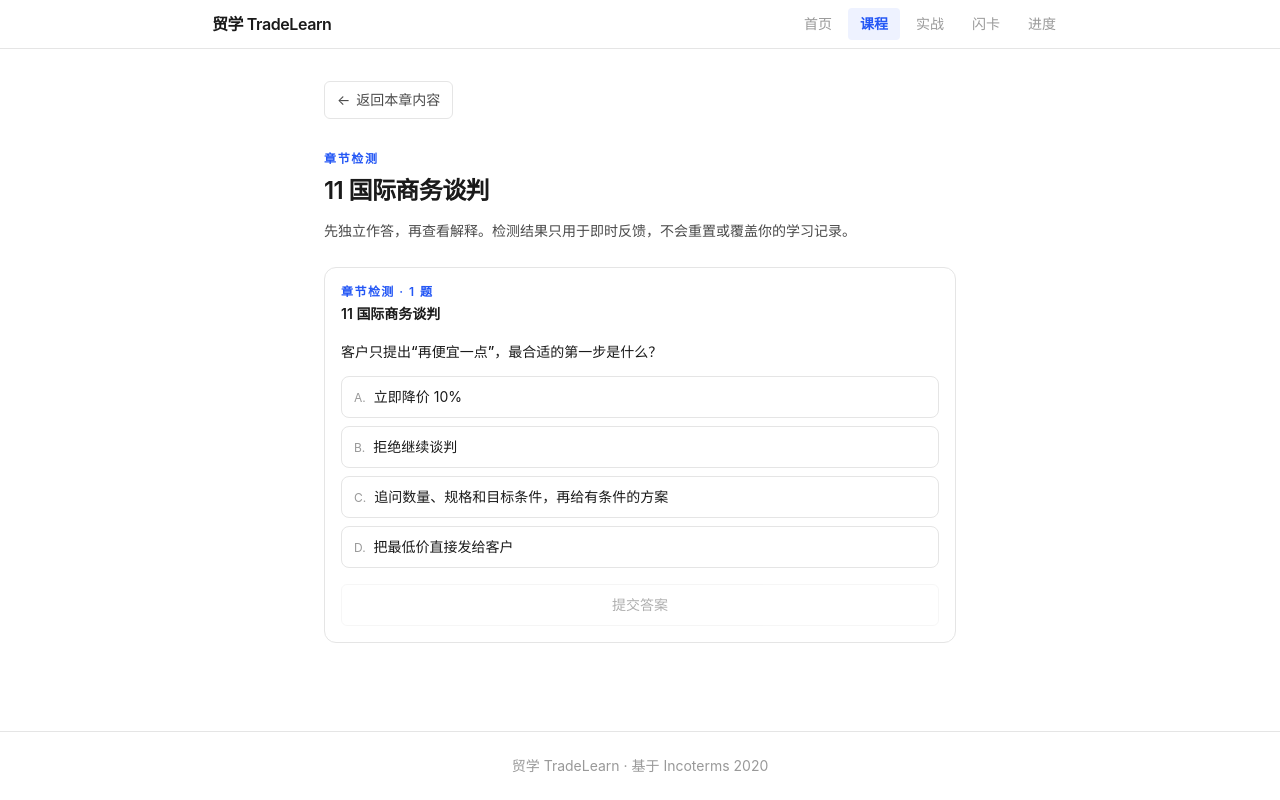
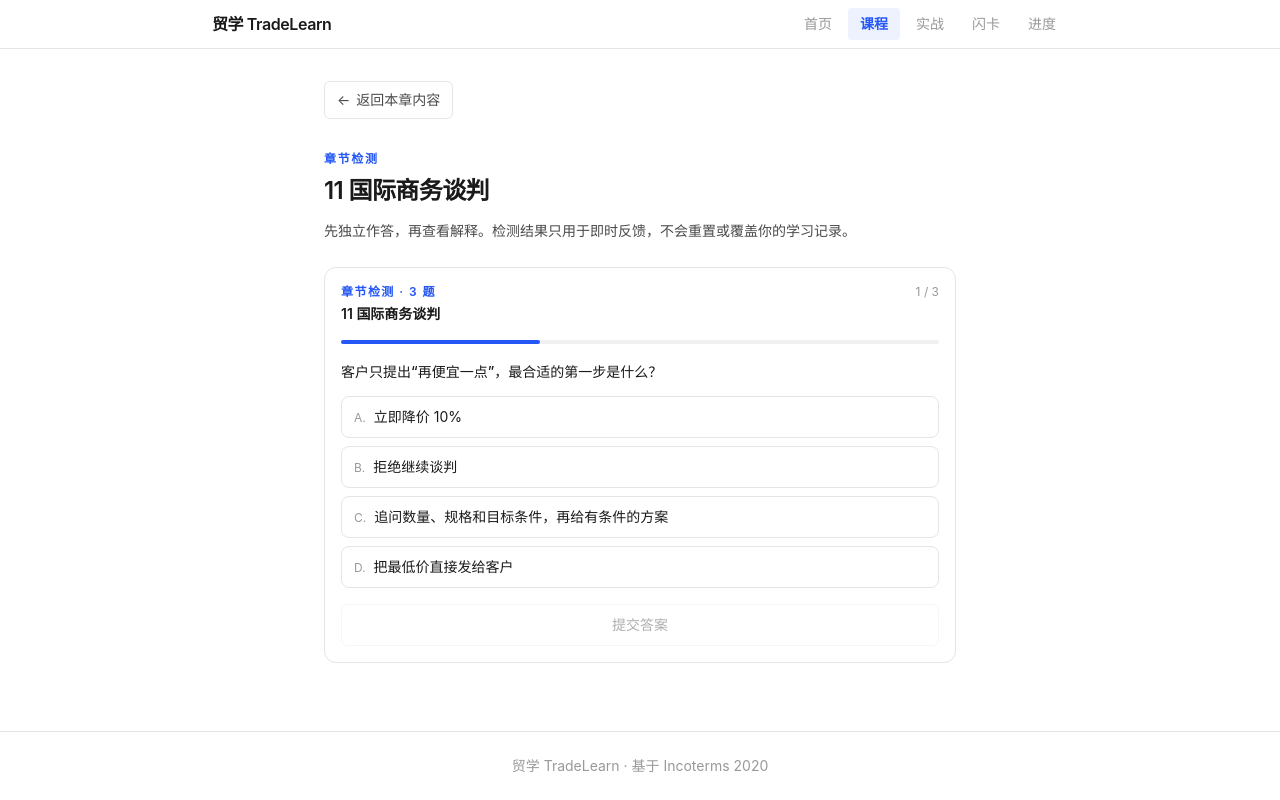
Before and after one commit to fjt926849-design/tradelearn, a Next.js app: page /knowledge-map/chapter/ch-11/practice in a window 1280 px wide. Built offline with nearby package versions, Linux system fonts and the light colour scheme; no server answers.

Commit message:
feat: expand chapter checkpoint questions

```diff
--- a/app/knowledge-map/chapter/[chapterId]/practice/page.tsx
+++ b/app/knowledge-map/chapter/[chapterId]/practice/page.tsx
@@ -6,6 +6,7 @@ import BackButton from "@/components/learn/BackButton";
 import ChapterCheckpoint from "@/components/curriculum/ChapterCheckpoint";
 import { curriculumChapters } from "@/data/curriculum";
 import { getCurriculumLesson } from "@/data/curriculum-lessons";
+import { getAdditionalCurriculumChecks } from "@/data/curriculum-checks";
 
 export function generateStaticParams() {
   return curriculumChapters
@@ -40,7 +41,7 @@ export default async function ChapterPracticePage({ params }: { params: Promise<
               先独立作答，再查看解释。检测结果只用于即时反馈，不会重置或覆盖你的学习记录。
             </p>
           </section>
-          <ChapterCheckpoint chapterId={chapter.id} chapterNumber={chapter.number} chapterTitle={chapter.title} check={lesson.check} />
+          <ChapterCheckpoint chapterId={chapter.id} chapterNumber={chapter.number} chapterTitle={chapter.title} checks={[lesson.check, ...getAdditionalCurriculumChecks(chapter.id)]} />
         </div>
       </main>
       <Footer />
--- a/components/curriculum/ChapterCheckpoint.tsx
+++ b/components/curriculum/ChapterCheckpoint.tsx
@@ -3,105 +3,102 @@
 import Link from "next/link";
 import { useState } from "react";
 import { trackLearningEvent } from "@/lib/analytics";
+import type { CurriculumLesson } from "@/lib/types";
+
+type CurriculumCheck = CurriculumLesson["check"];
 
 interface Props {
   chapterId: string;
   chapterNumber: string;
   chapterTitle: string;
-  check: {
-    question: string;
-    options: string[];
-    answerIndex: number;
-    explanation: string;
-  };
+  checks: CurriculumCheck[];
 }
 
-export default function ChapterCheckpoint({ chapterId, chapterNumber, chapterTitle, check }: Props) {
+export default function ChapterCheckpoint({ chapterId, chapterNumber, chapterTitle, checks }: Props) {
+  const [currentIndex, setCurrentIndex] = useState(0);
   const [selectedIndex, setSelectedIndex] = useState<number | null>(null);
   const [submitted, setSubmitted] = useState(false);
+  const [answers, setAnswers] = useState<boolean[]>([]);
+  const [finished, setFinished] = useState(false);
+  const check = checks[currentIndex];
   const isCorrect = selectedIndex === check.answerIndex;
+  const score = answers.filter(Boolean).length;
 
   const submit = () => {
     if (selectedIndex === null || submitted) return;
+    const correct = selectedIndex === check.answerIndex;
     setSubmitted(true);
-    trackLearningEvent("chapter_checkpoint_completed", {
-      chapterId,
-      chapterNumber,
-      isCorrect: selectedIndex === check.answerIndex,
-    });
+    setAnswers((previous) => [...previous, correct]);
+    trackLearningEvent("chapter_checkpoint_completed", { chapterId, chapterNumber, questionIndex: currentIndex + 1, isCorrect: correct });
   };
+
+  const next = () => {
+    if (currentIndex + 1 >= checks.length) {
+      setFinished(true);
+      return;
+    }
+    setCurrentIndex((previous) => previous + 1);
+    setSelectedIndex(null);
+    setSubmitted(false);
+  };
+
+  const restart = () => {
+    setCurrentIndex(0);
+    setSelectedIndex(null);
+    setSubmitted(false);
+    setAnswers([]);
+    setFinished(false);
+  };
+
+  if (finished) {
+    return (
+      <div className="rounded-xl border p-5" style={{ borderColor: "var(--color-border)", background: "var(--color-surface)" }}>
+        <p className="text-xs font-semibold tracking-[0.12em]" style={{ color: "var(--color-accent)" }}>章节检测完成</p>
+        <h2 className="mt-2 text-lg font-semibold">本次得分 {score} / {checks.length}</h2>
+        <p className="mt-2 text-sm leading-6" style={{ color: "var(--color-text-secondary)" }}>{score === checks.length ? "基础判断全部正确，可以继续做本章操作任务。" : "建议回看错题对应的知识点，再重新完成检测。"}</p>
+        <p className="mt-3 text-xs leading-5" style={{ color: "var(--color-text-muted)" }}>检测结果只用于即时反馈，不会直接把知识点标记为“已掌握”。</p>
+        <div className="mt-4 flex flex-wrap gap-3">
+          <button type="button" onClick={restart} className="rounded-md border px-3 py-2 text-sm font-medium" style={{ borderColor: "var(--color-text)" }}>重新检测</button>
+          <Link href={`/knowledge-map/chapter/${chapterId}`} className="rounded-md border px-3 py-2 text-sm font-medium" style={{ borderColor: "var(--color-border)", color: "var(--color-text-secondary)" }}>返回本章内容</Link>
+        </div>
+      </div>
+    );
+  }
 
   return (
     <div className="rounded-xl border p-4" style={{ borderColor: "var(--color-border)", background: "var(--color-surface)" }}>
       <div className="flex items-start justify-between gap-3">
         <div>
-          <p className="text-xs font-semibold tracking-[0.12em]" style={{ color: "var(--color-accent)" }}>章节检测 · 1 题</p>
+          <p className="text-xs font-semibold tracking-[0.12em]" style={{ color: "var(--color-accent)" }}>章节检测 · {checks.length} 题</p>
           <h2 className="mt-1 text-sm font-semibold">{chapterNumber} {chapterTitle}</h2>
         </div>
-        {submitted && <span className="text-xs" style={{ color: isCorrect ? "var(--color-status-mastered)" : "var(--color-status-learning)" }}>{isCorrect ? "答对了" : "再复习一次"}</span>}
+        <span className="text-xs" style={{ color: "var(--color-text-muted)" }}>{currentIndex + 1} / {checks.length}</span>
       </div>
-
+      <div className="mt-4 h-1 rounded-full" style={{ background: "var(--color-border-light)" }}><div className="h-full rounded-full transition-all" style={{ width: `${((currentIndex + 1) / checks.length) * 100}%`, background: "var(--color-accent)" }} /></div>
       <p className="mt-4 text-sm font-medium leading-6">{check.question}</p>
       <div className="mt-3 space-y-2">
         {check.options.map((option, index) => {
           const isSelected = selectedIndex === index;
           const isAnswer = index === check.answerIndex;
-          const borderColor = submitted && isAnswer
-            ? "var(--color-status-mastered)"
-            : submitted && isSelected && !isCorrect
-              ? "var(--color-status-learning)"
-              : isSelected
-                ? "var(--color-text)"
-                : "var(--color-border)";
-          const background = submitted && isAnswer
-            ? "#f0faf0"
-            : submitted && isSelected && !isCorrect
-              ? "#fef5f5"
-              : isSelected
-                ? "var(--color-bg-soft)"
-                : "transparent";
-
+          const borderColor = submitted && isAnswer ? "var(--color-status-mastered)" : submitted && isSelected && !isCorrect ? "var(--color-status-learning)" : isSelected ? "var(--color-text)" : "var(--color-border)";
+          const background = submitted && isAnswer ? "#f0faf0" : submitted && isSelected && !isCorrect ? "#fef5f5" : isSelected ? "var(--color-bg-soft)" : "transparent";
           return (
-            <button
-              key={option}
-              type="button"
-              disabled={submitted}
-              onClick={() => setSelectedIndex(index)}
-              className="w-full rounded-lg border px-3 py-2.5 text-left text-sm transition-colors disabled:cursor-default"
-              style={{ borderColor, background, opacity: submitted && !isAnswer && !isSelected ? 0.65 : 1 }}
-            >
-              <span className="mr-2 text-xs" style={{ color: "var(--color-text-muted)" }}>{String.fromCharCode(65 + index)}.</span>
-              {option}
+            <button key={option} type="button" disabled={submitted} onClick={() => setSelectedIndex(index)} className="w-full rounded-lg border px-3 py-2.5 text-left text-sm transition-colors disabled:cursor-default" style={{ borderColor, background, opacity: submitted && !isAnswer && !isSelected ? 0.65 : 1 }}>
+              <span className="mr-2 text-xs" style={{ color: "var(--color-text-muted)" }}>{String.fromCharCode(65 + index)}.</span>{option}
               {submitted && isAnswer && <span className="ml-2 text-xs" style={{ color: "var(--color-status-mastered)" }}>✓ 正确答案</span>}
             </button>
           );
         })}
       </div>
-
       {!submitted ? (
-        <button
-          type="button"
-          onClick={submit}
-          disabled={selectedIndex === null}
-          className="mt-4 w-full rounded-md border py-2.5 text-sm font-medium transition-colors disabled:opacity-35"
-          style={{ borderColor: selectedIndex === null ? "var(--color-border)" : "var(--color-text)" }}
-        >
-          提交答案
-        </button>
+        <button type="button" onClick={submit} disabled={selectedIndex === null} className="mt-4 w-full rounded-md border py-2.5 text-sm font-medium transition-colors disabled:opacity-35" style={{ borderColor: selectedIndex === null ? "var(--color-border)" : "var(--color-text)" }}>提交答案</button>
       ) : (
         <div className="mt-4 space-y-3">
           <div className="rounded-lg border p-3" style={{ borderColor: isCorrect ? "var(--color-status-mastered)" : "var(--color-status-learning)" }}>
-            <p className="text-sm font-semibold" style={{ color: isCorrect ? "var(--color-status-mastered)" : "var(--color-status-learning)" }}>
-              {isCorrect ? "理解正确" : "这个选项不准确"}
-            </p>
+            <p className="text-sm font-semibold" style={{ color: isCorrect ? "var(--color-status-mastered)" : "var(--color-status-learning)" }}>{isCorrect ? "理解正确" : "这个选项不准确"}</p>
             <p className="mt-2 text-sm leading-6" style={{ color: "var(--color-text-secondary)" }}>{check.explanation}</p>
           </div>
-          <p className="text-xs leading-5" style={{ color: "var(--color-text-muted)" }}>
-            本检测只用于即时反馈，不会直接把知识点标记为“已掌握”。
-          </p>
-          <Link href={`/knowledge-map/chapter/${chapterId}`} className="inline-flex text-sm font-medium hover:underline" style={{ color: "var(--color-accent)" }}>
-            返回本章内容 →
-          </Link>
+          <button type="button" onClick={next} className="w-full rounded-md border py-2.5 text-sm font-medium" style={{ borderColor: "var(--color-text)" }}>{currentIndex + 1 >= checks.length ? "查看结果" : "下一题 →"}</button>
         </div>
       )}
     </div>
--- /dev/null
+++ b/data/curriculum-checks.ts
@@ -0,0 +1,51 @@
+import type { CurriculumLesson } from "@/lib/types";
+
+type CurriculumCheck = CurriculumLesson["check"];
+
+/**
+ * 原先“未开放”章节的第二轮检测题。
+ * 每章先保留微课中的基础题，再补两道业务判断题；题目独立编写，
+ * 用于检验迁移应用，不直接改变知识点掌握状态。
+ */
+export const additionalCurriculumChecks: Record<string, CurriculumCheck[]> = {
+  "ch-11": [
+    { question: "客户要求降价但没有提供数量和目标条件时，最合适的做法是？", options: ["直接给出最低价", "拒绝继续沟通", "先补齐数量、规格和付款条件，再给有条件的方案", "承诺任何条件都可以接受"], answerIndex: 2, explanation: "把让价与数量、付款或交期绑定，才能判断客户价值并保护利润。" },
+    { question: "电话谈判结束后，最能降低后续争议的动作是？", options: ["不再留下记录", "只发一句‘收到’", "发送结构化确认邮件，区分已同意和待确认事项", "立即安排发货"], answerIndex: 2, explanation: "书面确认能固定双方对关键条件的共同理解，也能暴露尚未达成一致的事项。" },
+  ],
+  "ch-15": [
+    { question: "合作方买断库存、以自己名义转售并承担库存风险，更接近哪种关系？", options: ["经销", "代理", "承运", "检验"], answerIndex: 0, explanation: "经销商通常买入后自行转售并承担库存；代理商主要促成交易或代表委托方。" },
+    { question: "授予区域独家权时，最合理的配套条件是？", options: ["永久独家且无考核", "最低业绩、区域边界和定期复审", "禁止卖方保留任何客户", "删除终止和库存处理条款"], answerIndex: 1, explanation: "业绩门槛和复审机制能让独家权与渠道投入匹配，避免长期失去其他销售机会。" },
+  ],
+  "ch-16": [
+    { question: "寄售货物放入合作方仓库后，通常意味着？", options: ["货物已经销售并完成结算", "货权和回款安排仍需按合同确认", "卖方不再承担任何风险", "合作方可以随意处置货物"], answerIndex: 1, explanation: "寄售中占有和销售可能先发生，货权、风险和结算触发点必须单独约定。" },
+    { question: "寄售月度对账最少应同时核对哪些数据？", options: ["只核对销售额", "入库、销售、损耗、退货和期末库存", "只核对广告费用", "只核对银行余额"], answerIndex: 1, explanation: "库存变化和销售报告要能相互勾稽，才能计算应结金额并发现异常。" },
+  ],
+  "ch-17": [
+    { question: "投标报价很低但交期、质保和违约成本更高时，应如何比较？", options: ["只选最低报价", "把全生命周期成本和履约条件一起比较", "忽略招标文件", "让供应商中标后再协商"], answerIndex: 1, explanation: "评标不只看名义价格，交付、质保、备件和违约风险都会影响真实成本。" },
+    { question: "递交投标文件前，哪一项属于必须先确认的硬性条件？", options: ["竞争对手的内部报价", "资格、签章格式、保证金和截止时间", "先公开自己的底价", "删除技术偏差说明"], answerIndex: 1, explanation: "硬性资格和递交要求不满足，方案可能在价格评审前就被判无效。" },
+  ],
+  "ch-18": [
+    { question: "出口商三个月后要采购铜材，最担心原材料上涨，通常研究哪种套保？", options: ["买入套期保值", "卖出套期保值", "只做汇率套保", "不需要识别现货敞口"], answerIndex: 0, explanation: "未来买入现货的成本会因上涨增加，买入期货可部分抵消成本上升。" },
+    { question: "套期保值后现货和期货价格仍未完全同步，主要体现了什么风险？", options: ["基差风险", "货权风险", "包装风险", "签章风险"], answerIndex: 0, explanation: "期货与现货价差的变化会带来基差风险，因此套保降低风险但不等于完全锁价。" },
+  ],
+  "ch-19": [
+    { question: "设备出口与农产品回购组成对销交易时，最需要量化的是？", options: ["只量化第一笔货值", "回购数量或价值、交付窗口和差额付款公式", "只约定宣传方式", "删除反向交易期限"], answerIndex: 1, explanation: "反向交易条件可计算、可交付，才能真正形成抵销闭环。" },
+    { question: "反向交易无法按期交付，合同中最好预先约定什么？", options: ["自动免除所有责任", "替代履行、差额支付和交叉违约处理", "只接受口头解释", "不允许任何补救"], answerIndex: 1, explanation: "对销合同相互牵连，替代方案和交叉违约机制能减少回款被一并拖延的风险。" },
+  ],
+  "ch-20": [
+    { question: "加工贸易单耗数据主要用来连接什么？", options: ["广告投入与转化率", "进口料件投入、成品产出和损耗核销", "客户信用与付款期限", "保险金额与运费"], answerIndex: 1, explanation: "单耗把生产投入与出口成品对应起来，是台账和监管核销的基础。" },
+    { question: "生产临时更换备案料件时，发货前应先做什么？", options: ["直接按原备案申报", "核对替代料件的许可、单耗和申报影响", "删除替代料记录", "让业务员口头批准"], answerIndex: 1, explanation: "料件变更可能影响监管和核销，必须先核对手续与实际工艺数据。" },
+  ],
+  "ch-21": [
+    { question: "平台店铺和独立站的核心差异之一是？", options: ["独立站不需要履约", "平台依赖平台流量和规则，独立站承担更多获客与合规责任", "平台不需要售后", "独立站可以忽略数据保护"], answerIndex: 1, explanation: "渠道控制权不同，但两种模式都要承担商品、履约、消费者和数据相关责任。" },
+    { question: "跨境电商商品页中的规格、交期和退货政策属于？", options: ["与交易无关的装饰信息", "影响消费者预期的交易承诺", "只能由物流商决定的信息", "可以故意模糊的内容"], answerIndex: 1, explanation: "商品页会影响消费者决策和争议认定，准确描述能减少误购和平台处罚。" },
+  ],
+  "ch-22": [
+    { question: "判断一笔跨境电商订单是否真正赚钱，最应该计算什么？", options: ["销售额", "扣除平台、支付、广告、物流、退货和税费后的贡献利润", "商品点赞数", "只看采购价"], answerIndex: 1, explanation: "订单级费用可能吞噬毛利，贡献利润比单看销售额更能反映运营质量。" },
+    { question: "小批量、低客单价且需求不稳定的商品，初期更适合怎样的履约策略？", options: ["立即大量备货海外仓", "先用可控库存的直发或小批量测试，再根据数据调整", "完全不计算物流成本", "只追求最快配送"], answerIndex: 1, explanation: "先验证需求可以降低库存占用，再根据销量、时效和退货率决定是否转海外仓。" },
+  ],
+};
+
+export function getAdditionalCurriculumChecks(chapterId: string): CurriculumCheck[] {
+  return additionalCurriculumChecks[chapterId] ?? [];
+}
```
